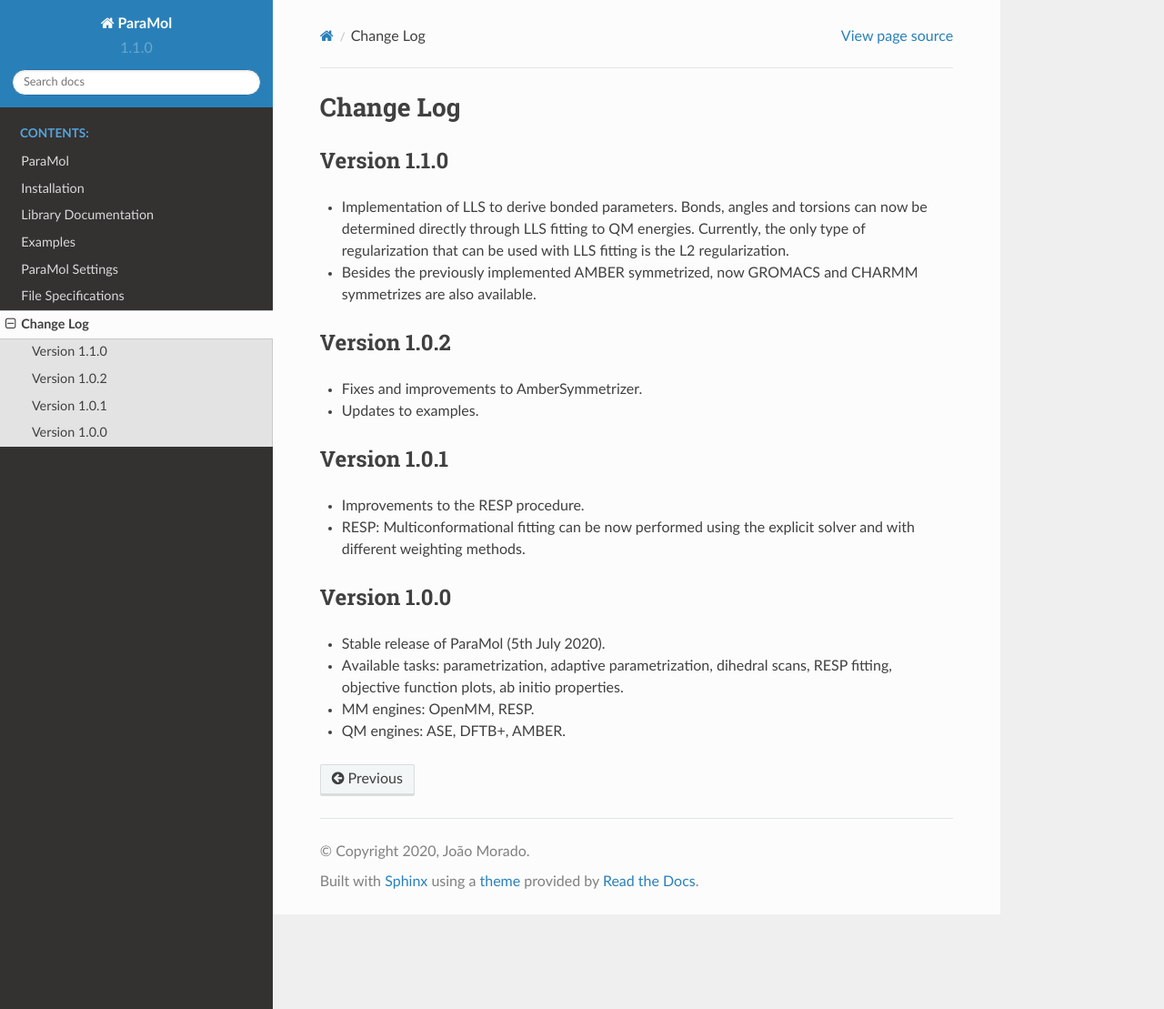
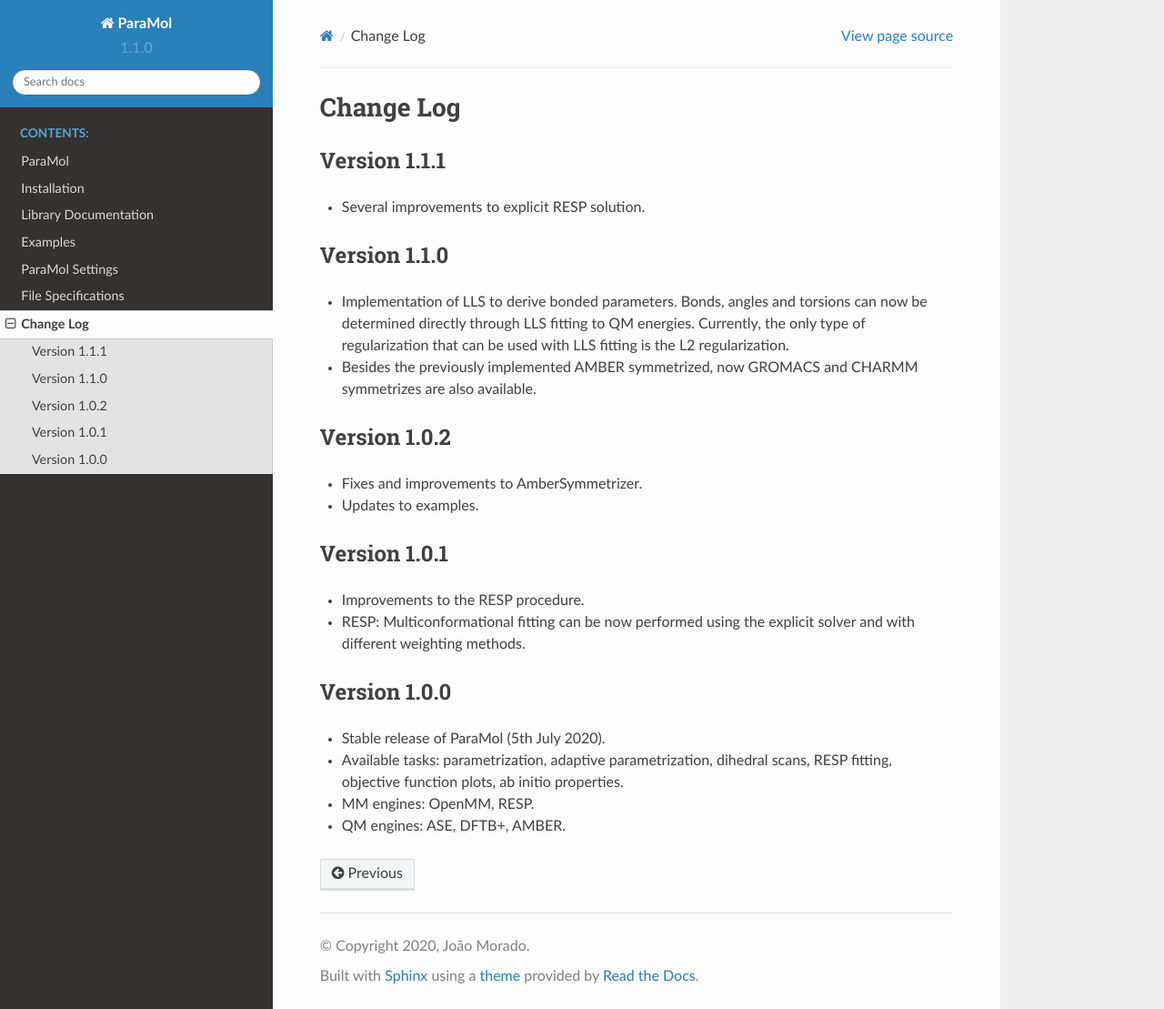
Before and after one commit to JMorado/ParaMol, a Sphinx documentation site: the page built from docs/source/Change_log.rst, in a window 1280 px wide and 1109 px high. Shown: the whole window at 91% size. Built offline with Sphinx 7.4.7 and the Read the Docs theme 2.0.0, drawn with Linux system fonts in a browser that asks for light colours.

Commit message:
docs; increase version to 1.1.1

```diff
--- a/docs/source/Change_log.rst
+++ b/docs/source/Change_log.rst
@@ -1,5 +1,9 @@
 Change Log
 ==========
+
+Version 1.1.1
+-------------
+- Several improvements to explicit RESP solution.
 
 Version 1.1.0
 -------------
--- a/setup.py
+++ b/setup.py
@@ -1,7 +1,7 @@
 from setuptools import setup, find_packages
 setup(
     name='ParaMol',
-    version='1.1.0',
+    version='1.1.1',
     packages=find_packages(),
     url='https://github.com/JMorado/ParaMol',
     license='MIT',
```
Also changed, not shown: 1 other file.
